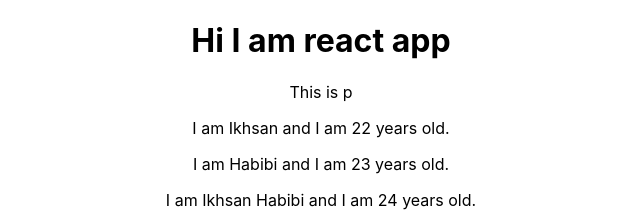
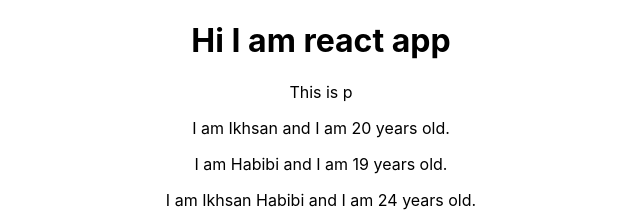
Before and after one commit to ikhsanhabibi/learn-react, a React (Create React App) app in the folder app/: page / in a window 1280 px wide. Shown: the top 224 px of the page, without its empty margins (319-959 px from the left). Built offline with nearby package versions, Linux system fonts and the light colour scheme.

Commit message:
Add this.state in App.js

```diff
--- a/app/src/App.js
+++ b/app/src/App.js
@@ -3,13 +3,32 @@ import "./App.css";
 import Person from "./Person/Person";
 
 class App extends Component {
+  state = {
+    persons: [
+      {
+        name: "Ikhsan",
+        age: 20
+      },
+      {
+        name: "Habibi",
+        age: 19
+      }
+    ]
+  };
+
   render() {
     return (
       <div className="App">
         <h1>Hi I am react app</h1>
         <p>This is p</p>
-        <Person name="Ikhsan" age="22" />
-        <Person name="Habibi" age="23" />
+        <Person
+          name={this.state.persons[0].name}
+          age={this.state.persons[0].age}
+        />
+        <Person
+          name={this.state.persons[1].name}
+          age={this.state.persons[1].age}
+        />
         <Person name="Ikhsan Habibi" age="24">
           Hobby: Singing
         </Person>
```
